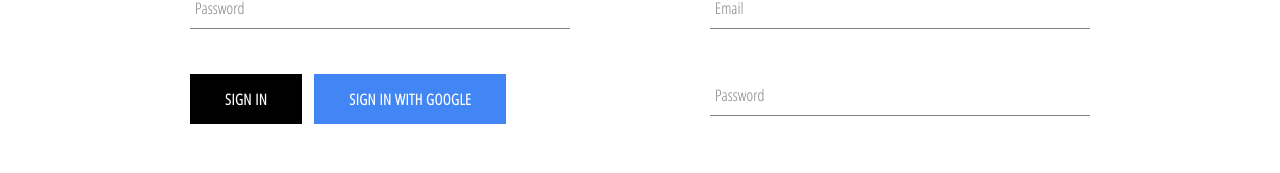
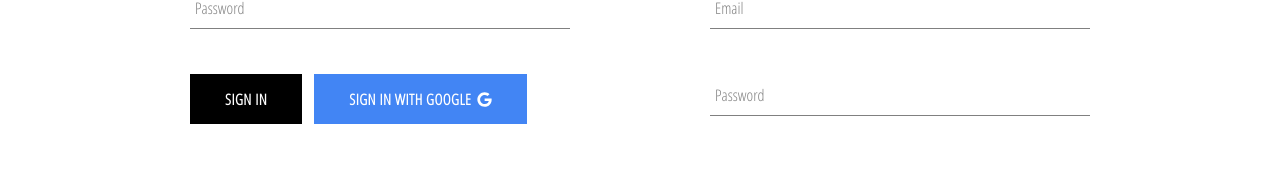
Before and after one commit to Iftee97/CRWN-Clothing, a React (Vite) app: page /auth in a window 1280 px wide. Shown: the part 332-505 px from the top of the page. Built offline with nearby package versions, Linux system fonts and the light colour scheme.

Commit message:
fixed styles

```diff
--- a/package.json
+++ b/package.json
@@ -12,6 +12,7 @@
     "firebase": "^9.19.1",
     "react": "^18.2.0",
     "react-dom": "^18.2.0",
+    "react-icons": "^4.8.0",
     "react-router-dom": "^6.10.0"
   },
   "devDependencies": {
--- a/src/components/sign-in-form/sign-in-form.component.jsx
+++ b/src/components/sign-in-form/sign-in-form.component.jsx
@@ -9,6 +9,8 @@ import FormInput from '../form-input/form-input.component'
 import Button from '../button/button.component'
 
 import './sign-in-form.styles.scss'
+
+import { FaGoogle } from "react-icons/fa"
 
 export default function SignInForm() {
   const navigate = useNavigate()
@@ -110,7 +112,12 @@ export default function SignInForm() {
             buttonType='google'
             onClick={signInWithGoogle}
           >
-            Sign in with Google
+            <div className='google-button-container'>
+              <span>
+                Sign in with Google
+              </span>
+              <FaGoogle />
+            </div>
           </Button>
         </div>
       </form>
--- a/src/components/sign-in-form/sign-in-form.styles.scss
+++ b/src/components/sign-in-form/sign-in-form.styles.scss
@@ -11,5 +11,11 @@
     display: flex;
     align-items: center;
     gap: 12px;
+
+    .google-button-container {
+      display: flex;
+      align-items: center;
+      gap: 6px;
+    }
   }
 }
```
Also changed, not shown: 1 other file (tests, documents, lock files or other folders).
